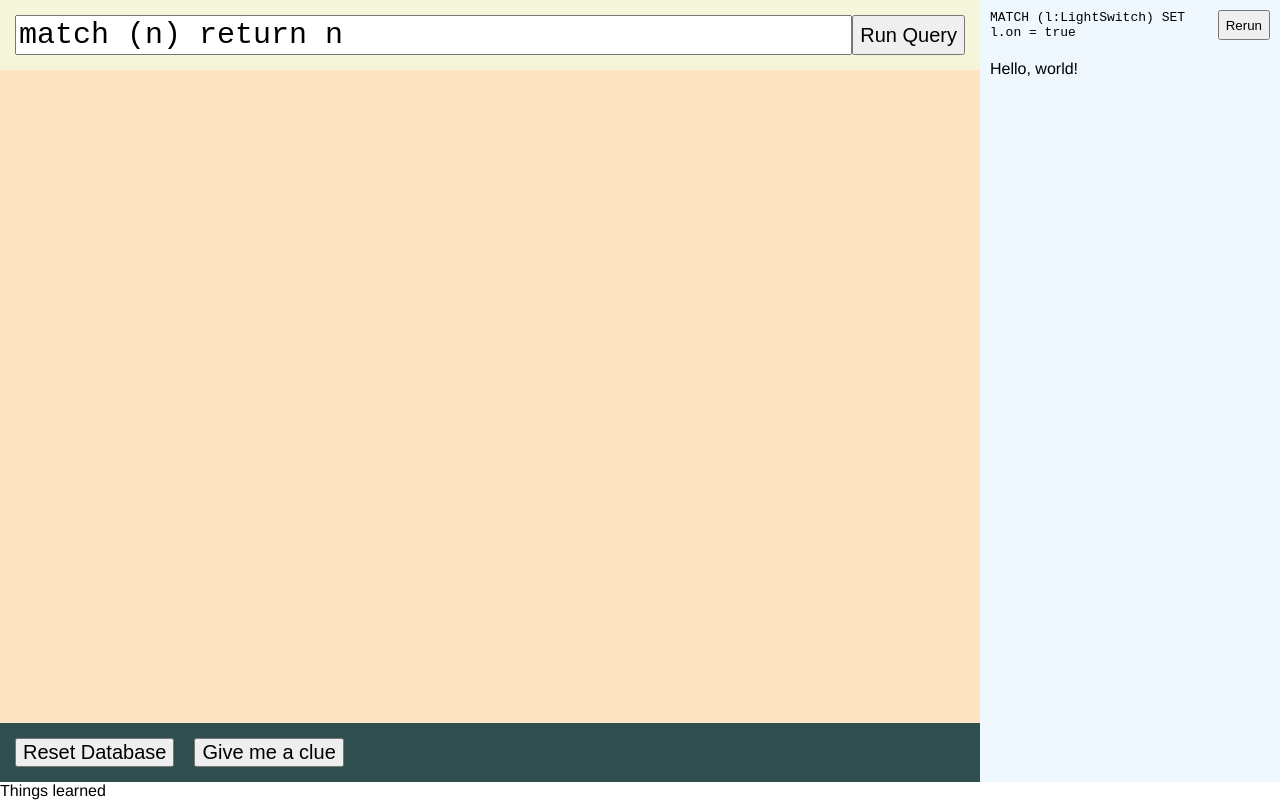
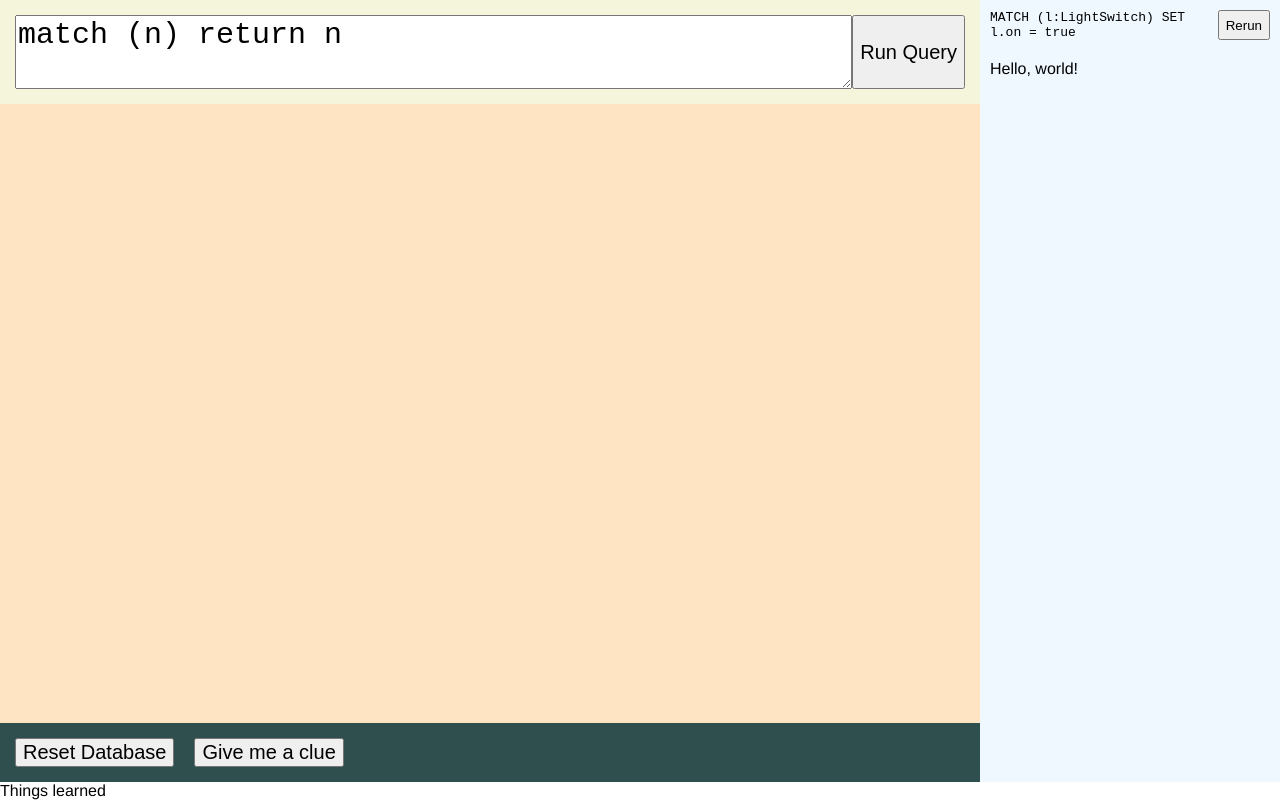
Before and after one commit to recrwplay/not-a-cocktail-party, a website built with Vite: page index.html in a window 1280 px wide. Both pictures are taken after a click on the button "Login". Built offline with nearby package versions, Linux system fonts and the light colour scheme; what neo4j-driver would draw is missing.

Commit message:
allow multiline queries

```diff
--- a/src/main.ts
+++ b/src/main.ts
@@ -27,7 +27,7 @@ const gameState = {
 
 async function loadGame(api: Neo4jAPI){
     $(".game-grid").style.display="grid";
-    const input = h<HTMLInputElement>("input", "main-input");
+    const input = h<HTMLInputElement>("textarea", "main-input");
     input.value = "match (n) return n";
     const queryButton = h<HTMLButtonElement>("button", null, "Run Query");
     $(".cypher-input").append(input, queryButton);
@@ -99,7 +99,7 @@ async function loadGame(api: Neo4jAPI){
     queryButton.addEventListener('click', handleRunQueryEvent);
 
     input.addEventListener('keydown', (e) => {
-        if (e.key === "Enter") {
+        if (e.key === "Enter" && !e.shiftKey) {
             handleRunQueryEvent();
         }
     });
--- a/src/style.css
+++ b/src/style.css
@@ -64,7 +64,7 @@ body {
   padding: 15px;
   display: flex;
 }
-.cypher-input input {
+.cypher-input textarea {
   flex: 1;
   font-size: 30px;
   font-family: monospace;
```
